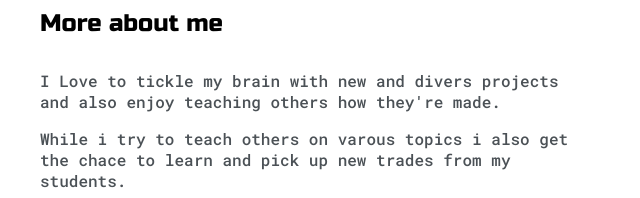
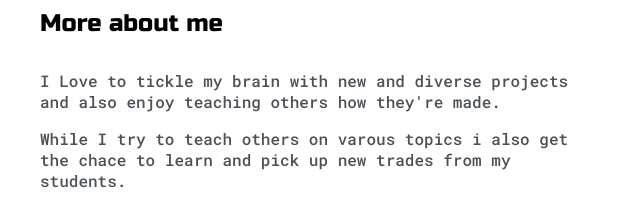
Before and after one commit to oscarwanga98/oscarwanga, a plain HTML site: page index.html in a window 1280 px wide. Shown: the part 754-952 px from the top of the page, 0-640 px from the left. Drawn offline with Linux system fonts and the light colour scheme.

Commit message:
Update index.html

```diff
--- a/index.html
+++ b/index.html
@@ -79,9 +79,10 @@
 				<div class="about-me">
 					<h4>More about me</h4>
 
-					<p>I Love to tickle my brain with new and divers projects  and also enjoy teaching others how they're made.</p>
+					<p>I Love to tickle my brain with new and diverse projects and also enjoy teaching others how they're made.</p>
 
-					<p>While i try to teach others on varous topics i also get the chace to learn and pick up new trades from my students.</p>
+					<p> While
+						I try to teach others on varous topics i also get the chace to learn and pick up new trades from my students.</p>
 
 
 					<hr>
```
